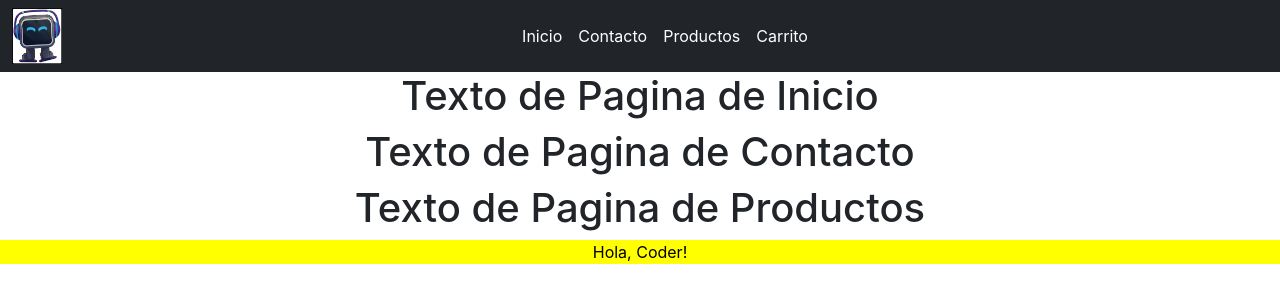
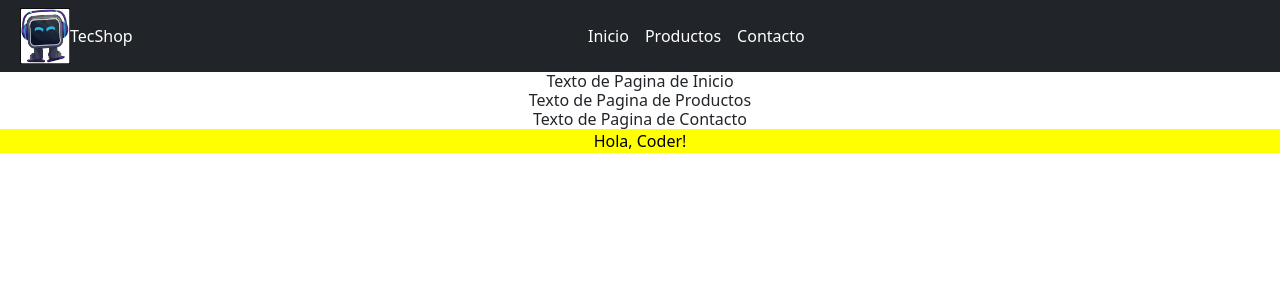
Before and after one commit to lualoman/JS-CoderHouse-Alomar, a React (Create React App) app: page / in a window 1280 px wide. Shown: the top 302 px of the page. Built offline with nearby package versions, Linux system fonts and the light colour scheme.

Commit message:
PreEntrega1+Alomar

```diff
--- a/package.json
+++ b/package.json
@@ -6,6 +6,7 @@
     "@testing-library/jest-dom": "^5.16.5",
     "@testing-library/react": "^13.4.0",
     "@testing-library/user-event": "^13.5.0",
+    "daisyui": "^2.27.0",
     "react": "^18.2.0",
     "react-dom": "^18.2.0",
     "react-router-dom": "^6.4.0",
@@ -35,5 +36,10 @@
       "last 1 firefox version",
       "last 1 safari version"
     ]
+  },
+  "devDependencies": {
+    "autoprefixer": "^10.4.11",
+    "postcss": "^8.4.16",
+    "tailwindcss": "^3.1.8"
   }
 }
--- /dev/null
+++ b/postcss.config.js
@@ -0,0 +1,6 @@
+module.exports = {
+  plugins: {
+    tailwindcss: {},
+    autoprefixer: {},
+  },
+}
--- a/src/App.js
+++ b/src/App.js
@@ -9,12 +9,10 @@ import ItemListContainer from './components/ItemListContainer'
 function App() {
   return (
     <div className='App'>
-
-      <NavBar/>
+        <NavBar/>
         <Inicio/>
+        <Productos/>
         <Contacto/>
-        <Productos/>
-
     <ItemListContainer/>
     </div>
   );
--- a/src/components/NavBar.js
+++ b/src/components/NavBar.js
@@ -1,5 +1,4 @@
 import React from 'react';
-//import {Link} from 'react-router-dom';
 import CartWidget from './CartWidget';
 
 const NavBar = () => {
@@ -15,22 +14,20 @@ const NavBar = () => {
                     <a href='/'>
                         <CartWidget/>
                     </a>
-                    <button className="navbar-toggler" type="button" data-bs-toggle="collapse" data-bs-target="#navbarNav" aria-controls="navbarNav" aria-expanded="false" aria-label="Toggle navigation">
+                    <button className="navbar-toggler" type="button" data-bs-toggle="collapse" data-bs-target="#navbarNav" aria-controls="navbarNav" aria-expanded="false" aria-label="hrefggle navigation">
                         <span className="navbar-toggler-icon"></span>
                     </button>
+                    <span style={styles}>TecShop</span>
                     <div className="collapse navbar-collapse" id="navbarNav">
                         <ul className="navbar-nav mx-auto">
                             <li className="nav-item">
                                 <a className="nav-link" style={styles} href='/'>Inicio</a>
                             </li>
                             <li className="nav-item">
-                                <a className="nav-link" style={styles} href='/Contacto'>Contacto</a>
-                            </li>
-                            <li className="nav-item">
                                 <a className="nav-link" style={styles} href='/Productos'>Productos</a>
                             </li>
                             <li className="nav-item">
-                                <a className="nav-link disabled" style={styles}>Carrito</a>
+                                <a className="nav-link" style={styles} href='/Contacto'>Contacto</a>
                             </li>
                         </ul>
                     </div>
--- a/src/index.css
+++ b/src/index.css
@@ -1,3 +1,7 @@
+@tailwind base;
+@tailwind components;
+@tailwind utilities;npm i daisyui
+
 body {
   margin: 0;
   font-family: -apple-system, BlinkMacSystemFont, 'Segoe UI', 'Roboto', 'Oxygen',
--- /dev/null
+++ b/tailwind.config.js
@@ -0,0 +1,10 @@
+/** @type {import('tailwindcss').Config} */
+module.exports = {
+  content: [
+    "./src/**/*.{js,jsx,ts,tsx}",
+  ],
+  theme: {
+    extend: {},
+  },
+  plugins: [require("daisyui")],
+}
```
Also changed, not shown: 1 other file (tests, documents, lock files or other folders).
